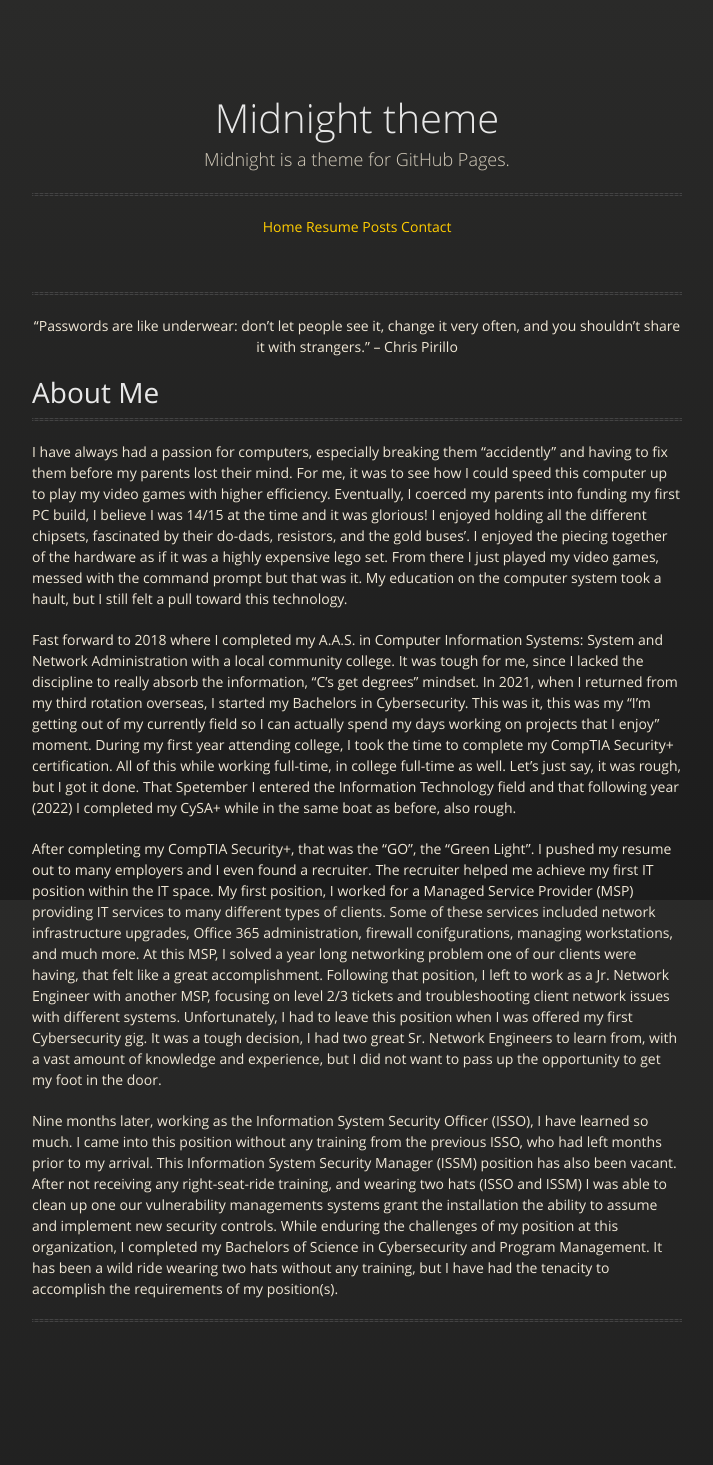
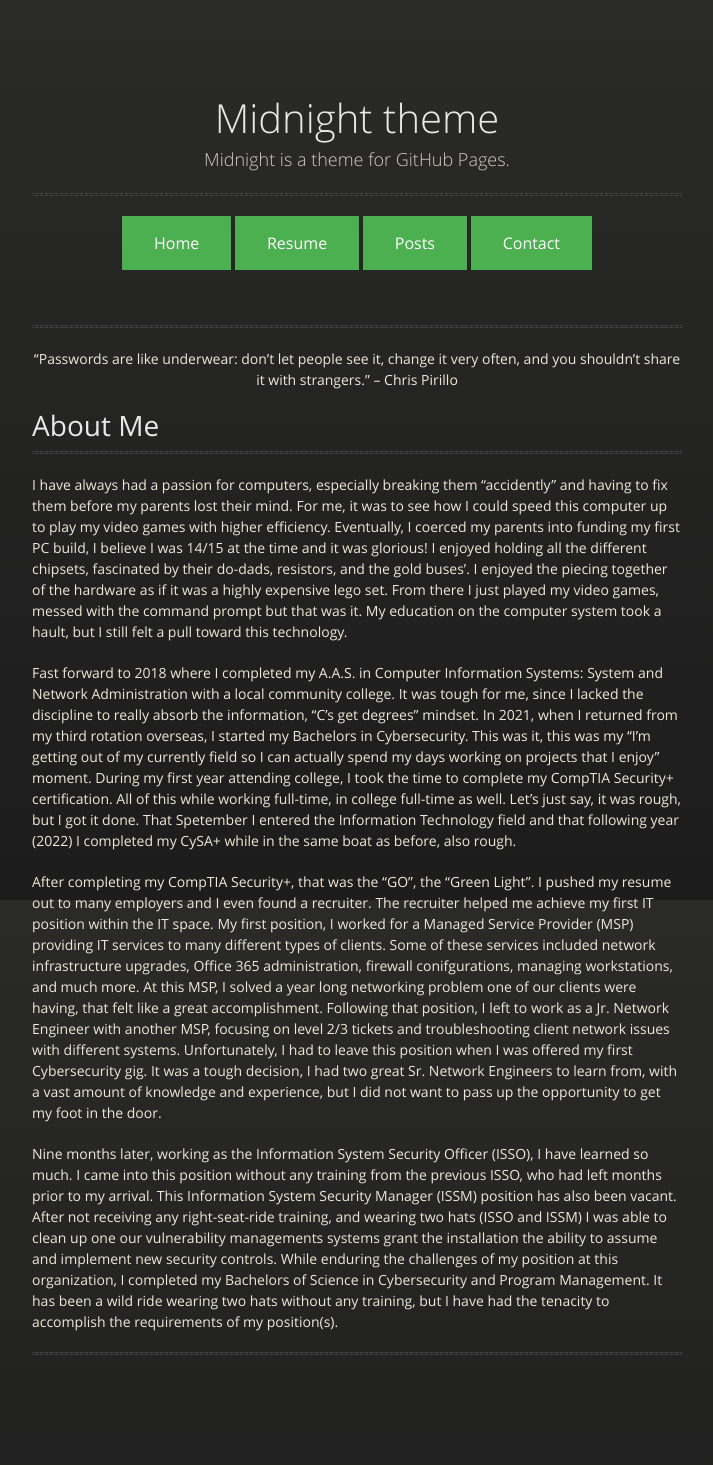
Before and after one commit to dspucches/dspucches.github.io, a Jekyll site: the page built from index.md, in a window 1280 px wide. Shown: the whole page, without its empty margins (283-996 px from the left). Built offline with Jekyll 4.4.1, drawn with Linux system fonts in a browser that asks for light colours; before the commit the page ends 1432 px from its top, so only the background shows below that.

Commit message:
Update style.scss

```diff
--- a/assets/css/style.scss
+++ b/assets/css/style.scss
@@ -3,7 +3,7 @@
 
 @import "jekyll-theme-midnight";
 
-.btn {
+.button {
   background-color: #4CAF50; /* Green */
   border: none;
   color: white;
```
